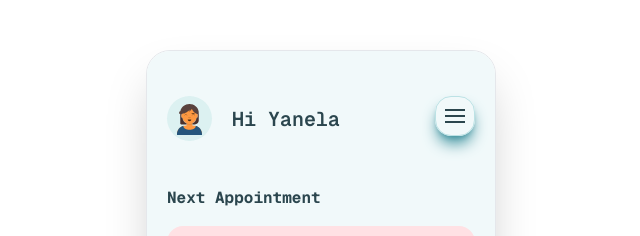
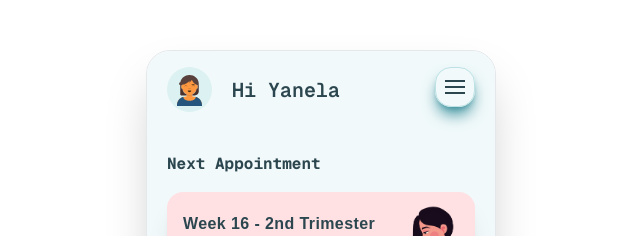
Before and after one commit to OluwaJudah/blissfulBirth, a Next.js app: page /home in a window 1280 px wide. Shown: the top 236 px of the page, without its empty margins (319-959 px from the left). Built offline with nearby package versions, Linux system fonts and the light colour scheme.

Commit message:
refactor: updating Header styling

```diff
--- a/components/(protected)/book-appointment/Header.tsx
+++ b/components/(protected)/book-appointment/Header.tsx
@@ -3,7 +3,7 @@ import Image from "next/image";
 
 const Header = ({ type }: { type: string }) => {
   return (
-    <div className="px-4 flex content-center justify-between py-3">
+    <div className="px-4 flex content-center justify-between py-4">
       {type === "book" ? (
         <div className="flex items-center gap-3">
           <div className="flex justify-center items-center bg-turquoise-200 w-[35px] h-[35px] rounded-full">
--- a/components/(protected)/home/Header.tsx
+++ b/components/(protected)/home/Header.tsx
@@ -2,7 +2,7 @@ import Image from "next/image";
 
 const Header = () => {
   return (
-    <div className="flex content-center justify-between py-[45px]">
+    <div className="flex content-center justify-between pt-4 pb-[40px]">
       <div className="flex items-center gap-5">
         <div className="flex justify-center items-center bg-turquoise-100 w-[45px] h-[45px] rounded-full">
           <Image
```
